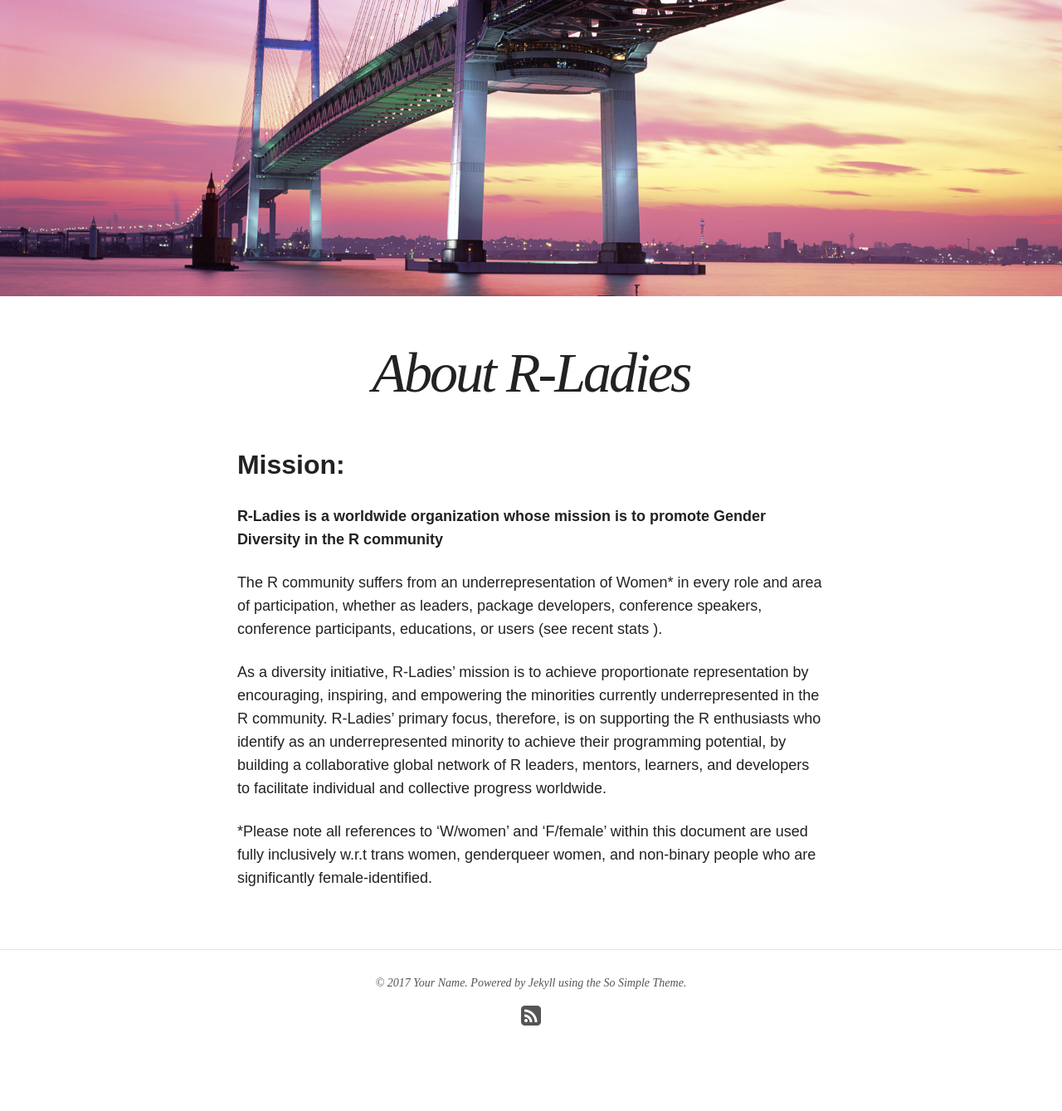
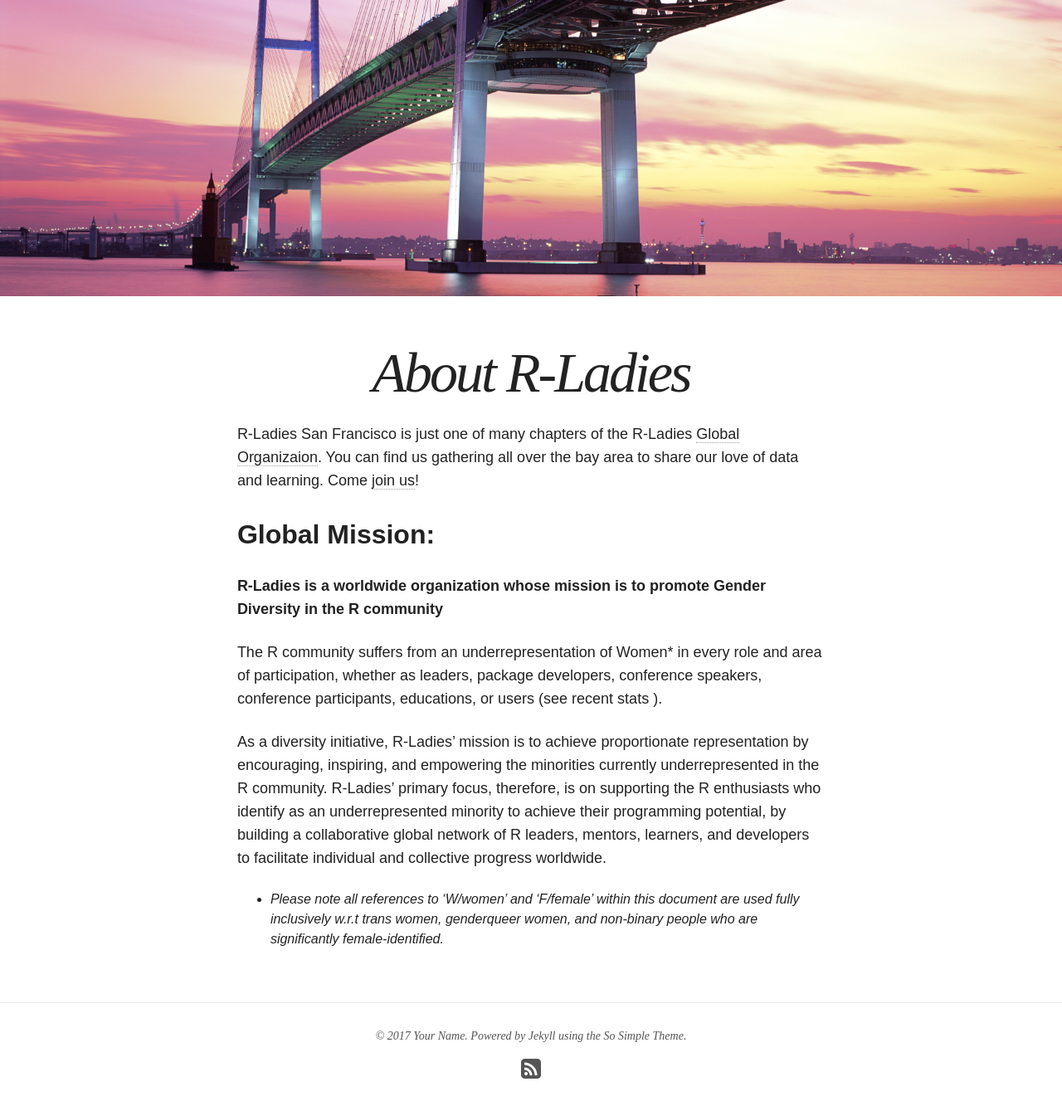
Before and after one commit to iamciera/rladies-sf-website, a Jekyll site: the page built from about/index.md, in a window 1280 px wide and 1400 px high, scrolled down 337 px. Shown: the top 1339 px of the window at 83% size. Built offline with Jekyll 4.4.1, drawn with Linux system fonts in a browser that asks for light colours; nearby versions of some CDN libraries.

Commit message:
updated about page

```diff
--- a/about/index.md
+++ b/about/index.md
@@ -9,7 +9,9 @@
   creditlink:
 ---
 
-## Mission:
+R-Ladies San Francisco is just one of many chapters of the R-Ladies [Global Organizaion](https://rladies.org/). You can find us gathering all over the bay area to share our love of data and learning. Come [join us](https://www.meetup.com/rladies-san-francisco/)!
+
+## Global Mission:
 
 **R-Ladies is a worldwide organization whose mission is to promote Gender Diversity in the R community**
 
@@ -17,4 +19,4 @@
 
 As a diversity initiative, R-Ladies’ mission is to achieve proportionate representation by encouraging, inspiring, and empowering the minorities currently underrepresented in the R community. R-Ladies’ primary focus, therefore, is on supporting the R enthusiasts who identify as an underrepresented minority to achieve their programming potential, by building a collaborative global network of R leaders, mentors, learners, and developers to facilitate individual and collective progress worldwide.
 
-*Please note all references to ‘W/women’ and ‘F/female’ within this document are used fully inclusively w.r.t trans women, genderqueer women, and non-binary people who are significantly female-identified.
+* *Please note all references to ‘W/women’ and ‘F/female’ within this document are used fully inclusively w.r.t trans women, genderqueer women, and non-binary people who are significantly female-identified.*
--- a/index.html
+++ b/index.html
@@ -1,7 +1,7 @@
 ---
 layout: page
 title: Latest Posts
-excerpt: "A simple and clean responsive Jekyll theme for words and photos."
+excerpt: "Data Obsessed"
 search_omit: true
 ---
 
```
